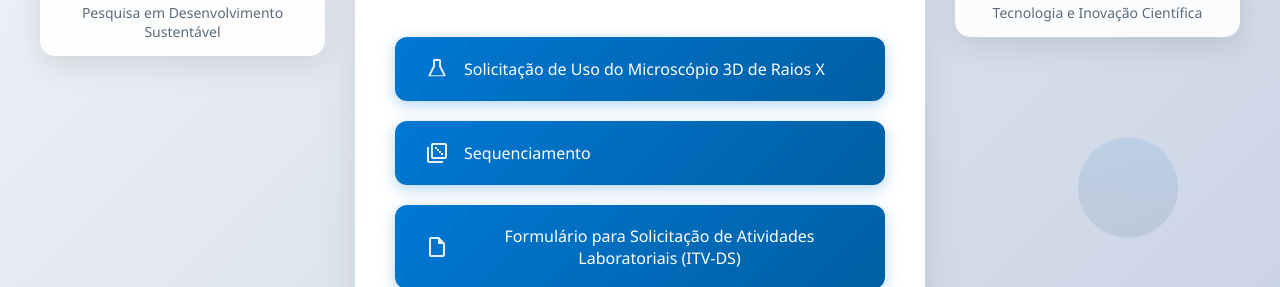
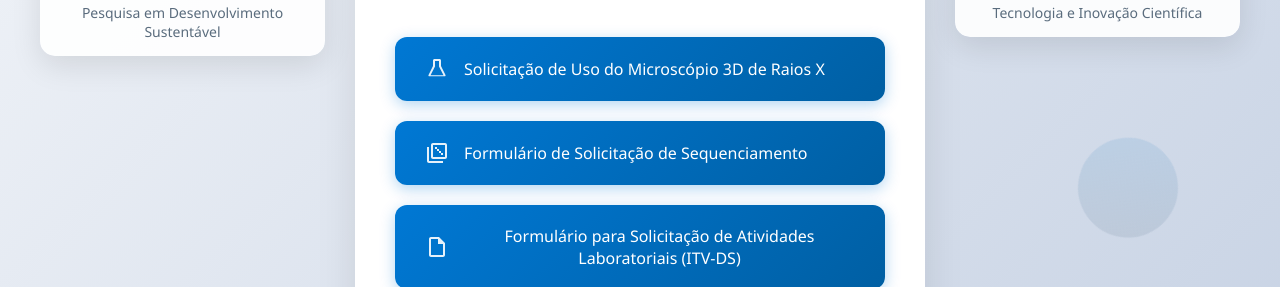
Before and after one commit to itvdslab/centraldeforms, a plain HTML site: page index.html in a window 1280 px wide. Shown: the part 427-714 px from the top of the page. Drawn offline with Linux system fonts and the light colour scheme.

Commit message:
index.html

```diff
--- a/index.html
+++ b/index.html
@@ -232,7 +232,8 @@
           <svg class="button-icon" fill="currentColor" viewBox="0 0 24 24">
             <path d="M4 6H2V20C2 21.11 2.9 22 4 22H18V20H4V6M20 2H8C6.9 2 6 2.9 6 4V16C6 17.11 6.9 18 8 18H20C21.11 18 22 17.11 22 16V4C22 2.9 21.11 2 20 2M20 16H8V4H20V16M18 14V12H16V10H14V8H12V6H10V8H12V10H14V12H16V14H18Z"/>
           </svg>
-          Sequenciamento
+          Formulário de Solicitação de Sequenciamento
+
         </a>
 
         <a class="button" href="https://forms.office.com/Pages/ResponsePage.aspx?id=HQGJzaAMT0GSc3ZHp6_XVQitE6s3lB9EhBE5v3VLj-FURFVJR1pWUVhaS1VaSzczRlVUVjZEQ0Y2WC4u" target="_blank">
```
